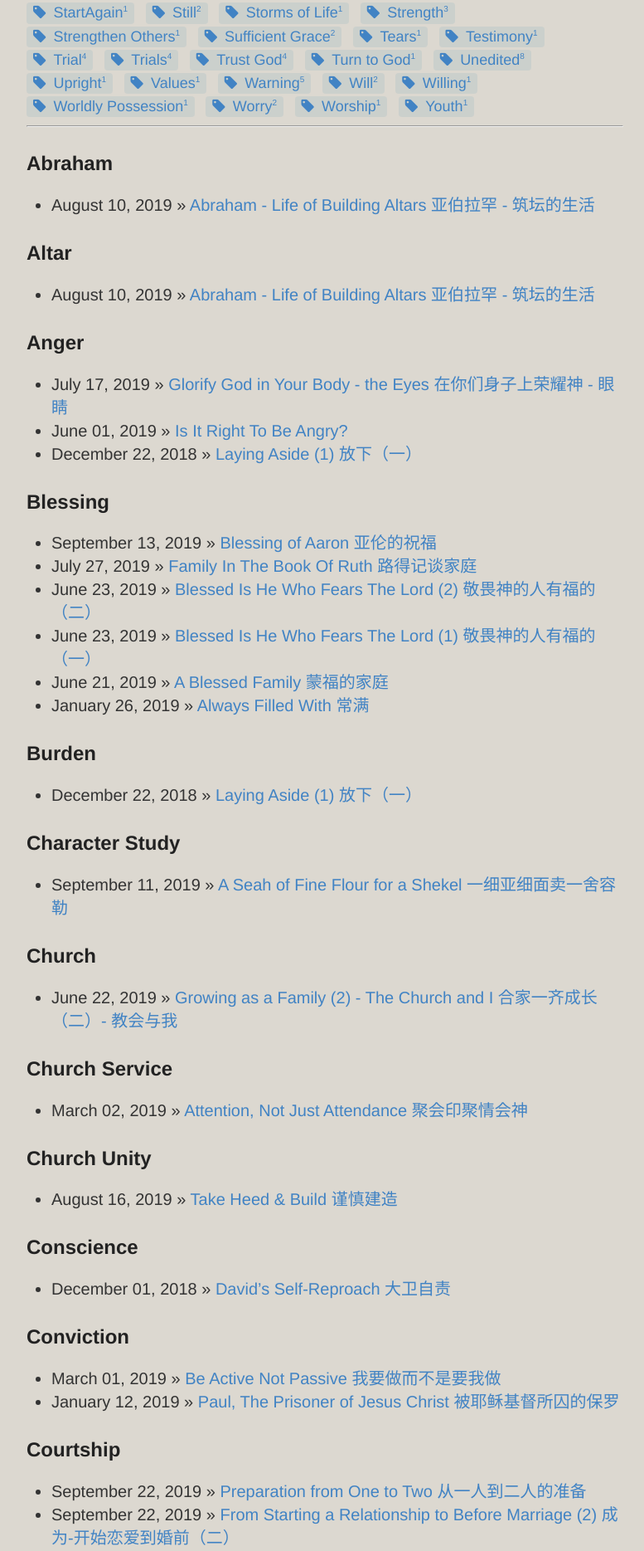
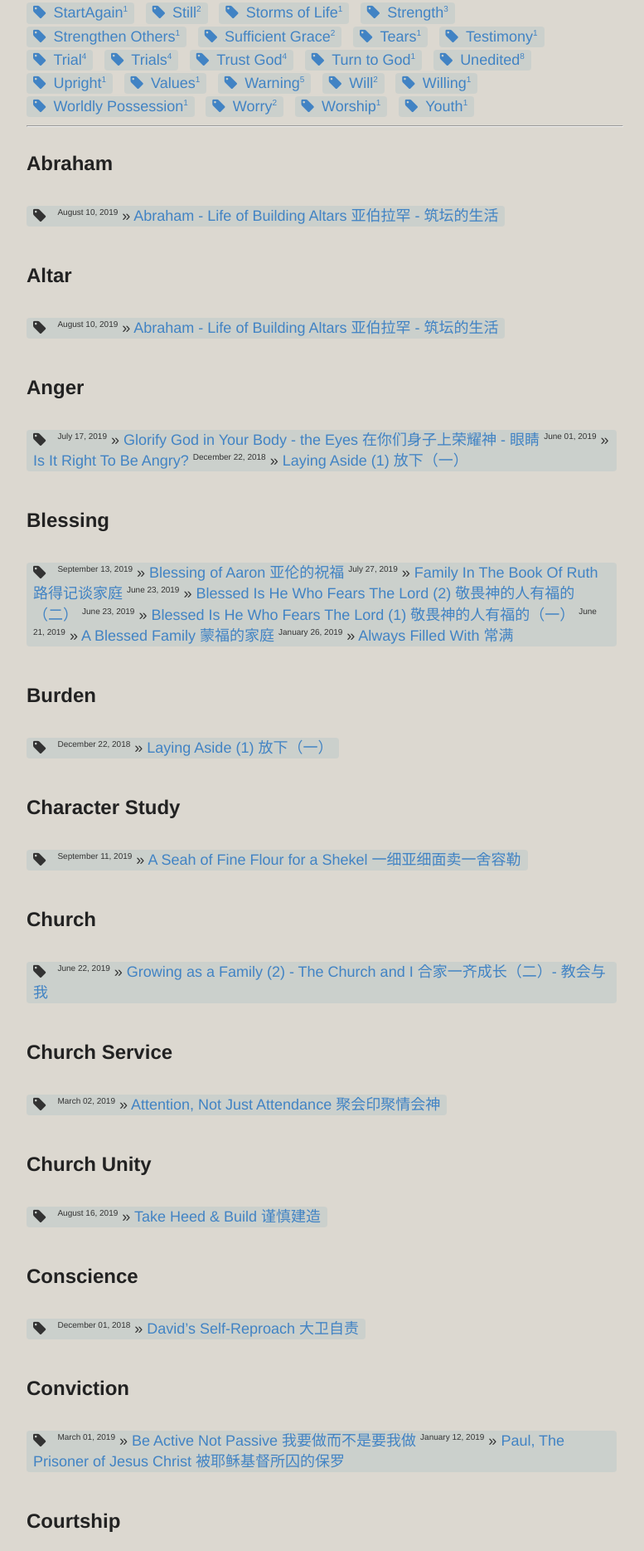
Before and after one commit to catchupTJC/catchuptjc.github.io, a Jekyll site: the page built from categories/tags.html, in a window 1280 px wide. Shown: the part 875-2744 px from the top of the page at 83% size, without its empty margins (248-1025 px from the left). Built offline with Jekyll 4.4.1, drawn with Linux system fonts in a browser that asks for light colours; nearby versions of some CDN libraries.

Commit message:
Update tags.html

```diff
--- a/categories/tags.html
+++ b/categories/tags.html
@@ -19,9 +19,9 @@
   {% for item in (0..site.tags.size) %}{% unless forloop.last %}
     {% capture this_word %}{{ tag_words[item] | strip_newlines }}{% endcapture %}
   <h2 id="{{ this_word | cgi_escape }}">{{ this_word }}</h2>
-  <ul class="posts">
+  <ul class="post-tag">
     {% for post in site.tags[this_word] %}{% if post.title != null %}
-    <li itemscope><span class="entry-date"><time datetime="{{ post.date | date_to_xmlschema }}" itemprop="datePublished">{{ post.date | date: "%B %d, %Y" }}</time></span> &raquo; {% if post.category == "speaking" %}<i class="fa fa-microphone"></i> {% endif %}<a href="{{ post.url }}">{{ post.title }}</a></li>
+    <span class="entry-date"><time datetime="{{ post.date | date_to_xmlschema }}" itemprop="datePublished">{{ post.date | date: "%B %d, %Y" }}</time></span> &raquo; {% if post.category == "Audio" %}<i class="fa fa-microphone"></i> {% endif %}<a href="{{ post.url }}">{{ post.title }}</a>
     {% endif %}{% endfor %}
   </ul>
   {% endunless %}{% endfor %}
```
